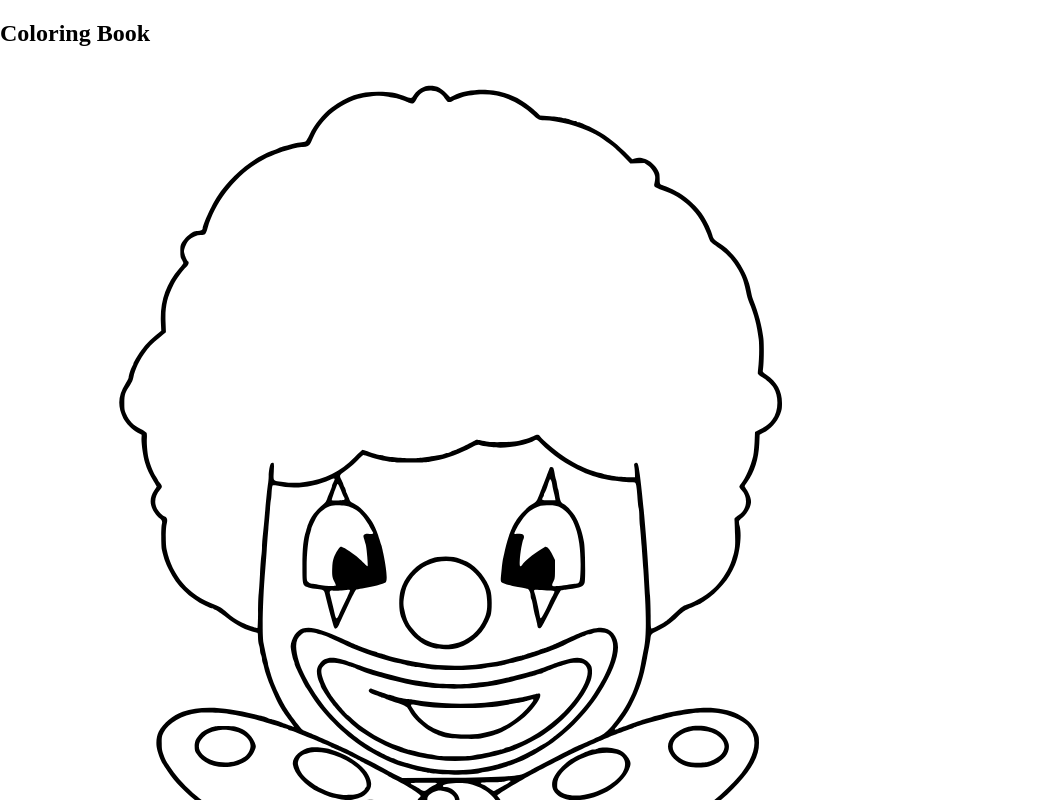
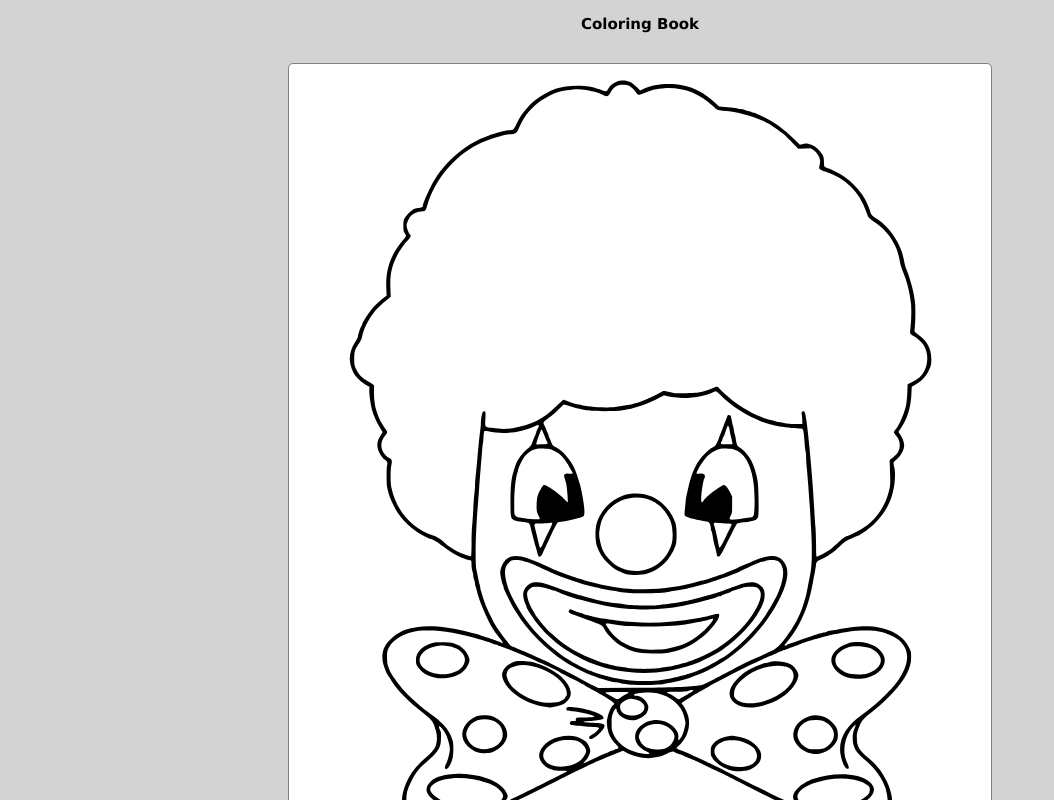
Before and after one commit to miloss98/coloring-book, a React (Create React App) app: page / in a window 1280 px wide. Shown: the top 800 px of the page, without its empty margins (0-1054 px from the left). Built offline with nearby package versions, Linux system fonts and the light colour scheme.

Commit message:
small update

```diff
--- a/public/index.html
+++ b/public/index.html
@@ -9,7 +9,6 @@
       name="description"
       content="Web site created using create-react-app"
     />
-
     <title>Coloring book app</title>
   </head>
   <body>
--- a/src/App.js
+++ b/src/App.js
@@ -1,13 +1,16 @@
 import Clown from "./components/Clown";
+import "./app.css";
 function App() {
   return (
     <div className="wrapper">
-      <section className="container">
-        <h1 className="title">Coloring Book </h1>
-        <div className="img-container">
+      <div className="container">
+        <article className="title-div">
+          <h1 className="title">Coloring Book </h1>
+        </article>
+        <section className="img-container">
           <Clown />
-        </div>
-      </section>
+        </section>
+      </div>
     </div>
   );
 }
--- a/src/app.css
+++ b/src/app.css
@@ -1,8 +1,26 @@
 .wrapper {
-  height: 100vh;
-  width: 100vw;
+  min-height: 100vh;
+  width: 100%;
+  background-color: lightgrey;
 }
 .container {
+  height: 100%;
+  width: 100%;
+  display: flex;
+  flex-direction: column;
+  justify-content: center;
+  align-items: center;
+}
+.img-container {
+  width: 55%;
+  height: 100%;
+  border: 1px solid grey;
+  border-radius: 5px;
+  background-color: white;
+}
+.title-div {
+  font-family: Verdana, Geneva, Tahoma, sans-serif;
+  margin: 1rem 0rem 2rem 0rem;
 }
 .title {
   text-align: center;
--- a/src/components/Clown.js
+++ b/src/components/Clown.js
@@ -2,8 +2,8 @@ const Clown = () => {
   return (
     <svg
       version="1.0"
-      height="900px"
-      width="900px"
+      height="100%"
+      width="100%"
       viewBox="0 0 1200.000000 1350.000000"
       preserveAspectRatio="xMidYMid meet"
     >
--- a/src/index.css
+++ b/src/index.css
@@ -1,5 +1,7 @@
-body {
+* {
   margin: 0;
   padding: 0;
-  font-family: "Times New Roman", Times, serif;
+  box-sizing: border-box;
+  font-size: 15px;
+  font-family: Verdana, Geneva, Tahoma, sans-serif;
 }
```
